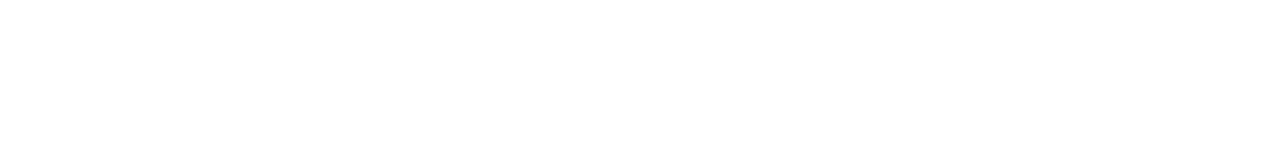
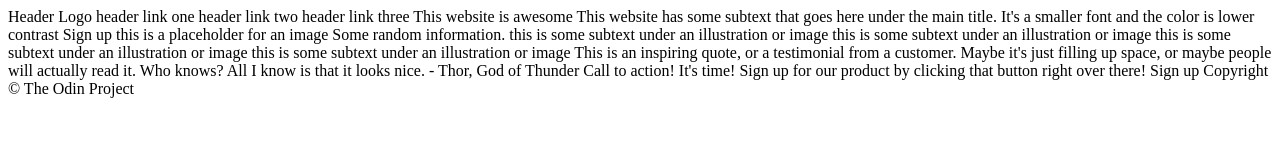
Before and after one commit to Shannqa/odin-landing-page, a plain HTML site: page index.html in a window 1280 px wide. Drawn offline with Linux system fonts and the light colour scheme.

Commit message:
Add text content

```diff
--- a/index.html
+++ b/index.html
@@ -7,5 +7,41 @@
   </head>
   <body>
 
+    Header Logo
+
+    header link one
+    header link two
+    header link three
+
+    This website is awesome
+
+    This website has some subtext that goes here under the main title. It's a smaller font and the color is lower contrast
+
+    Sign up
+
+    this is a placeholder for an image
+
+    Some random information.
+
+    this is some subtext under an illustration or image
+
+    this is some subtext under an illustration or image
+
+    this is some subtext under an illustration or image
+
+    this is some subtext under an illustration or image
+
+    This is an inspiring quote, or a testimonial from a customer. Maybe it's just filling up space, or maybe people will actually read it. Who knows? All I know is that it looks nice.
+
+    - Thor, God of Thunder
+
+    Call to action! It's time!
+
+    Sign up for our product by clicking that button right over there!
+
+    Sign up
+
+    Copyright &copy The Odin Project
+
   </body>
 </html>
```
